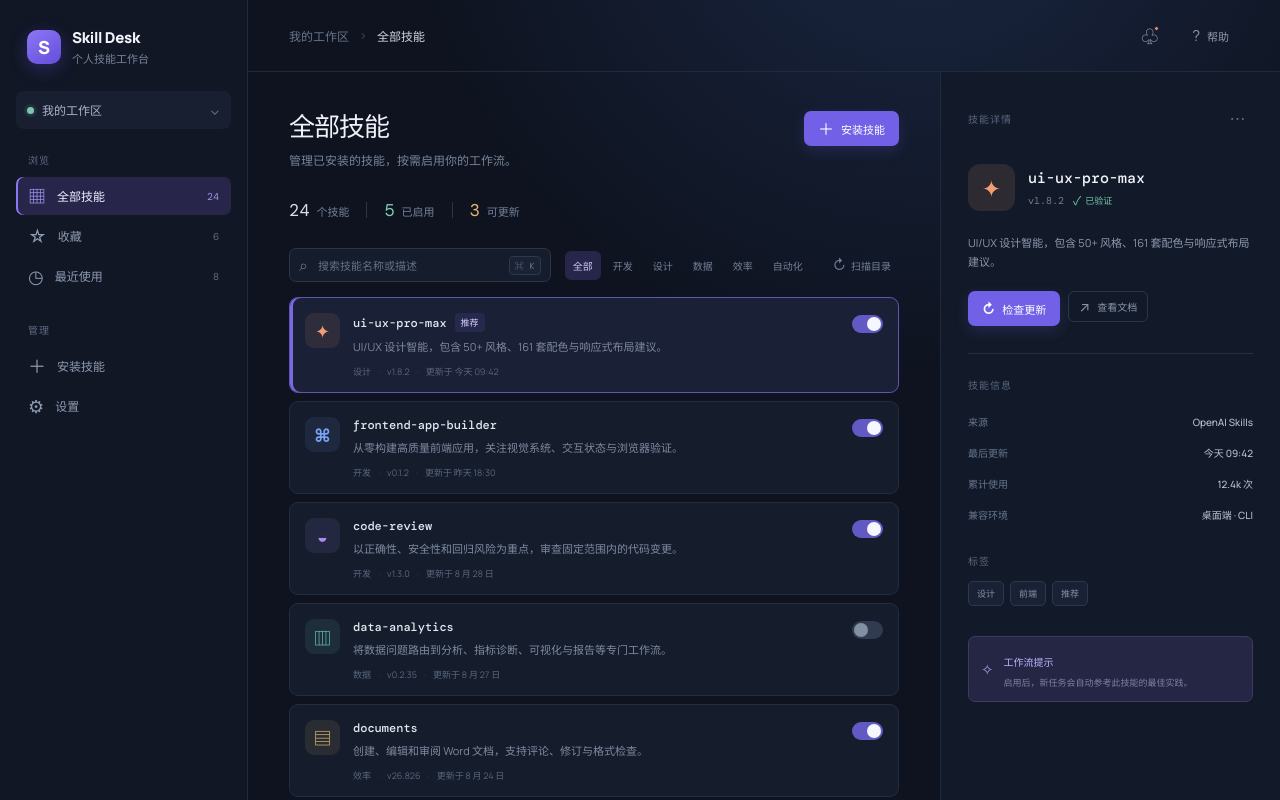
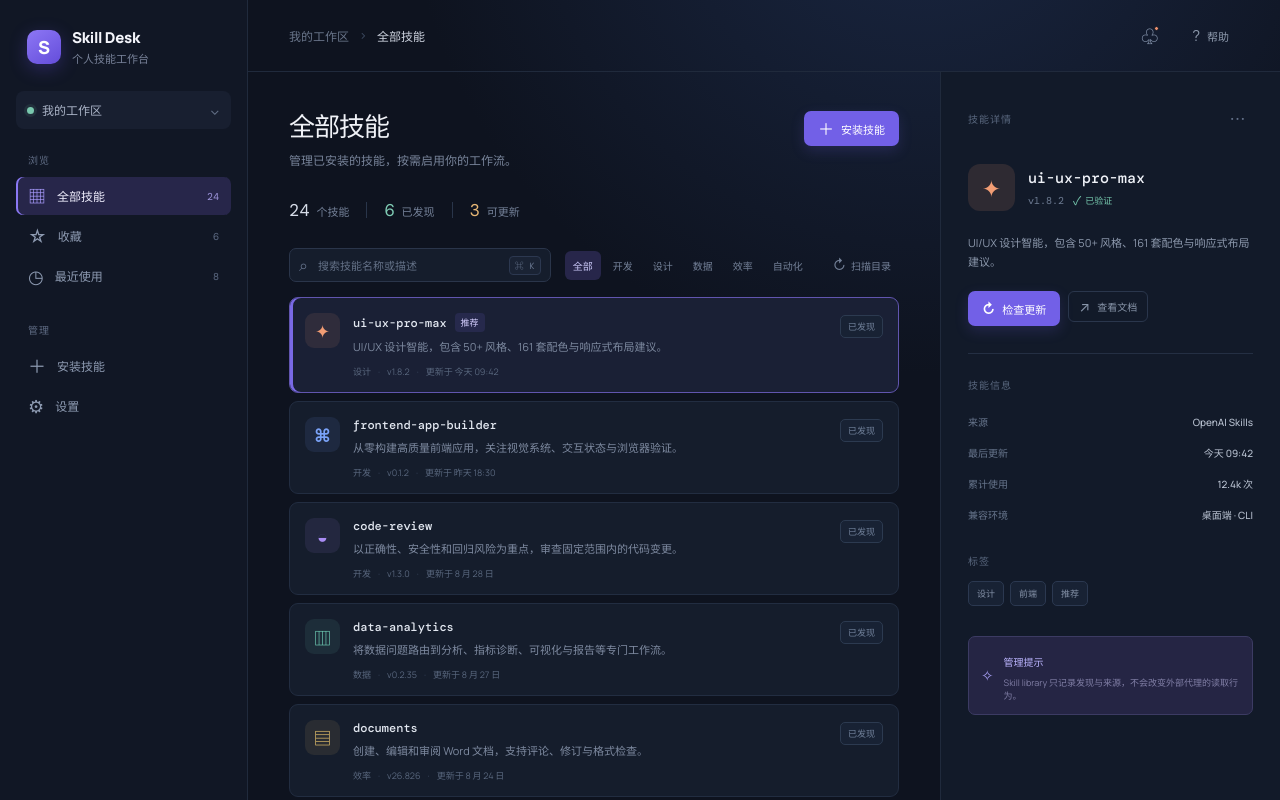
Before and after one commit to xuCesar/smple-skills-management, a React (Vite) app: page / in a window 1280 px wide. Shown: the top 800 px of the page. Built offline with nearby package versions, Linux system fonts and the light colour scheme.

Commit message:
feat: align library UI with management states

```diff
--- a/src/App.tsx
+++ b/src/App.tsx
@@ -13,17 +13,16 @@ type Skill = {
   uses: string
   color: string
   icon: string
-  enabled: boolean
   tags: string[]
 }
 
 const initialSkills: Skill[] = [
-  { id: 'ui-ux-pro-max', name: 'ui-ux-pro-max', description: 'UI/UX 设计智能，包含 50+ 风格、161 套配色与响应式布局建议。', category: '设计', version: '1.8.2', updated: '今天 09:42', uses: '12.4k', color: '#f29d74', icon: '✦', enabled: true, tags: ['设计', '前端', '推荐'] },
-  { id: 'frontend-app-builder', name: 'frontend-app-builder', description: '从零构建高质量前端应用，关注视觉系统、交互状态与浏览器验证。', category: '开发', version: '0.1.2', updated: '昨天 18:30', uses: '8.7k', color: '#7aa2f7', icon: '⌘', enabled: true, tags: ['React', 'Vite', '工作流'] },
-  { id: 'code-review', name: 'code-review', description: '以正确性、安全性和回归风险为重点，审查固定范围内的代码变更。', category: '开发', version: '1.3.0', updated: '8 月 28 日', uses: '6.3k', color: '#a98cf4', icon: '◒', enabled: true, tags: ['质量', '审查'] },
-  { id: 'data-analytics', name: 'data-analytics', description: '将数据问题路由到分析、指标诊断、可视化与报告等专门工作流。', category: '数据', version: '0.2.35', updated: '8 月 27 日', uses: '4.8k', color: '#6dc9b3', icon: '▥', enabled: false, tags: ['分析', '报告'] },
-  { id: 'documents', name: 'documents', description: '创建、编辑和审阅 Word 文档，支持评论、修订与格式检查。', category: '效率', version: '26.826', updated: '8 月 24 日', uses: '3.1k', color: '#e5c16c', icon: '▤', enabled: true, tags: ['文档', 'Office'] },
-  { id: 'browser-control', name: 'browser-control', description: '控制内置浏览器，完成导航、表单填充和可见页面状态检查。', category: '自动化', version: '26.820', updated: '8 月 20 日', uses: '2.6k', color: '#6ec1e4', icon: '◉', enabled: true, tags: ['浏览器', '自动化'] },
+  { id: 'ui-ux-pro-max', name: 'ui-ux-pro-max', description: 'UI/UX 设计智能，包含 50+ 风格、161 套配色与响应式布局建议。', category: '设计', version: '1.8.2', updated: '今天 09:42', uses: '12.4k', color: '#f29d74', icon: '✦', tags: ['设计', '前端', '推荐'] },
+  { id: 'frontend-app-builder', name: 'frontend-app-builder', description: '从零构建高质量前端应用，关注视觉系统、交互状态与浏览器验证。', category: '开发', version: '0.1.2', updated: '昨天 18:30', uses: '8.7k', color: '#7aa2f7', icon: '⌘', tags: ['React', 'Vite', '工作流'] },
+  { id: 'code-review', name: 'code-review', description: '以正确性、安全性和回归风险为重点，审查固定范围内的代码变更。', category: '开发', version: '1.3.0', updated: '8 月 28 日', uses: '6.3k', color: '#a98cf4', icon: '◒', tags: ['质量', '审查'] },
+  { id: 'data-analytics', name: 'data-analytics', description: '将数据问题路由到分析、指标诊断、可视化与报告等专门工作流。', category: '数据', version: '0.2.35', updated: '8 月 27 日', uses: '4.8k', color: '#6dc9b3', icon: '▥', tags: ['分析', '报告'] },
+  { id: 'documents', name: 'documents', description: '创建、编辑和审阅 Word 文档，支持评论、修订与格式检查。', category: '效率', version: '26.826', updated: '8 月 24 日', uses: '3.1k', color: '#e5c16c', icon: '▤', tags: ['文档', 'Office'] },
+  { id: 'browser-control', name: 'browser-control', description: '控制内置浏览器，完成导航、表单填充和可见页面状态检查。', category: '自动化', version: '26.820', updated: '8 月 20 日', uses: '2.6k', color: '#6ec1e4', icon: '◉', tags: ['浏览器', '自动化'] },
 ]
 
 const categories = [
@@ -58,7 +57,7 @@ export function App() {
       const next = await scanSkillDirectories(config.directories, config.installations)
       setSnapshot(next)
       if (next.skills.length > 0) {
-        setSkills(next.skills.map((skill, index) => ({ id: skill.id, name: skill.name, description: skill.description || '暂无描述', category: '开发', version: '—', updated: '刚刚扫描', uses: '—', color: ['#f29d74', '#7aa2f7', '#a98cf4', '#6dc9b3'][index % 4], icon: '✦', enabled: true, tags: ['本地', skill.source === 'default' ? '默认目录' : '自定义目录'] })))
+        setSkills(next.skills.map((skill, index) => ({ id: skill.id, name: skill.name, description: skill.description || '暂无描述', category: '开发', version: '—', updated: '刚刚扫描', uses: '—', color: ['#f29d74', '#7aa2f7', '#a98cf4', '#6dc9b3'][index % 4], icon: '✦', tags: ['本地', skill.source === 'default' ? '默认目录' : '自定义目录'] })))
         setSelectedId(next.skills[0].id)
       }
       setToast(`扫描完成：发现 ${next.skills.length} 个技能`)
@@ -72,15 +71,6 @@ export function App() {
     return matchesQuery && matchesFilter
   }), [skills, query, filter])
 
-  const enabledCount = skills.filter((skill) => skill.enabled).length
-  const toggleSkill = (id: string) => {
-    setSkills((current) => current.map((skill) => skill.id === id ? { ...skill, enabled: !skill.enabled } : skill))
-    const skill = skills.find((item) => item.id === id)
-    if (skill) {
-      setToast(`${skill.name} 已${skill.enabled ? '停用' : '启用'}`)
-      window.setTimeout(() => setToast(''), 2200)
-    }
-  }
 
   return (
     <div className="app-shell">
@@ -102,10 +92,10 @@ export function App() {
         <div className="content-grid">
           <section className="skills-column">
             <div className="page-heading"><div><h1>全部技能</h1><p>管理已安装的技能，按需启用你的工作流。</p></div><button className="primary-button" onClick={() => setShowModal(true)}><Icon size={16}>＋</Icon> 安装技能</button></div>
-            <div className="summary-row"><div className="summary-item"><span className="summary-number">{skills.length + 18}</span><span>个技能</span></div><div className="summary-divider" /><div className="summary-item"><span className="summary-number accent">{enabledCount}</span><span>已启用</span></div><div className="summary-divider" /><div className="summary-item"><span className="summary-number warm">3</span><span>可更新</span></div></div>
+            <div className="summary-row"><div className="summary-item"><span className="summary-number">{skills.length + 18}</span><span>个技能</span></div><div className="summary-divider" /><div className="summary-item"><span className="summary-number accent">{skills.length}</span><span>已发现</span></div><div className="summary-divider" /><div className="summary-item"><span className="summary-number warm">3</span><span>可更新</span></div></div>
             <div className="toolbar"><div className="search-box"><Icon size={16}>⌕</Icon><input value={query} onChange={(event) => setQuery(event.target.value)} placeholder="搜索技能名称或描述" /><kbd>⌘ K</kbd></div><div className="filter-tabs">{categoryFilters.map((item) => <button key={item} className={filter === item ? 'selected' : ''} onClick={() => setFilter(item)}>{item}</button>)}</div><button className="sort-button" onClick={scan} disabled={scanning}><Icon size={14}>↻</Icon> {scanning ? '扫描中…' : snapshot ? '重新扫描' : '扫描目录'}</button></div>
             <div className="skills-list">
-              {filteredSkills.map((skill) => <SkillCard key={skill.id} skill={skill} selected={skill.id === selectedId} onSelect={() => setSelectedId(skill.id)} onToggle={() => toggleSkill(skill.id)} />)}
+              {filteredSkills.map((skill) => <SkillCard key={skill.id} skill={skill} selected={skill.id === selectedId} onSelect={() => setSelectedId(skill.id)} />)}
               {filteredSkills.length === 0 && <div className="empty-state"><div className="empty-icon">⌕</div><h3>没有找到匹配的技能</h3><p>试试搜索其他关键词或切换分类。</p></div>}
             </div>
             <div className="list-footer">显示 {filteredSkills.length} / {skills.length} 个已安装技能 <button>查看全部 <Icon size={13}>→</Icon></button></div>
@@ -119,7 +109,7 @@ export function App() {
             <div className="detail-divider" />
             <div className="detail-section"><div className="section-title">技能信息</div><div className="meta-list"><div><span>来源</span><strong>OpenAI Skills</strong></div><div><span>最后更新</span><strong>{selected.updated}</strong></div><div><span>累计使用</span><strong>{selected.uses} 次</strong></div><div><span>兼容环境</span><strong>桌面端 · CLI</strong></div></div></div>
             <div className="detail-section"><div className="section-title">标签</div><div className="tag-list">{selected.tags.map((tag) => <span className="tag" key={tag}>{tag}</span>)}</div></div>
-            <div className="detail-note"><Icon size={15}>✧</Icon><div><strong>工作流提示</strong><p>启用后，新任务会自动参考此技能的最佳实践。</p></div></div>
+            <div className="detail-note"><Icon size={15}>✧</Icon><div><strong>管理提示</strong><p>Skill library 只记录发现与来源，不会改变外部代理的读取行为。</p></div></div>
           </aside>
         </div>
       </main>
@@ -129,8 +119,8 @@ export function App() {
   )
 }
 
-function SkillCard({ skill, selected, onSelect, onToggle }: { skill: Skill; selected: boolean; onSelect: () => void; onToggle: () => void }) {
-  return <article className={`skill-card ${selected ? 'selected' : ''}`} onClick={onSelect}><div className="skill-card-icon" style={{ background: `${skill.color}18`, color: skill.color }}>{skill.icon}</div><div className="skill-card-body"><div className="skill-card-title"><h3>{skill.name}</h3>{skill.tags.includes('推荐') && <span className="recommend">推荐</span>}</div><p>{skill.description}</p><div className="skill-card-meta"><span>{skill.category}</span><span className="meta-dot">·</span><span>v{skill.version}</span><span className="meta-dot">·</span><span>更新于 {skill.updated}</span></div></div><button aria-label={`${skill.enabled ? '停用' : '启用'} ${skill.name}`} className={`switch ${skill.enabled ? 'on' : ''}`} onClick={(event) => { event.stopPropagation(); onToggle() }}><span /></button></article>
+function SkillCard({ skill, selected, onSelect }: { skill: Skill; selected: boolean; onSelect: () => void }) {
+  return <article className={`skill-card ${selected ? 'selected' : ''}`} onClick={onSelect}><div className="skill-card-icon" style={{ background: `${skill.color}18`, color: skill.color }}>{skill.icon}</div><div className="skill-card-body"><div className="skill-card-title"><h3>{skill.name}</h3>{skill.tags.includes('推荐') && <span className="recommend">推荐</span>}</div><p>{skill.description}</p><div className="skill-card-meta"><span>{skill.category}</span><span className="meta-dot">·</span><span>v{skill.version}</span><span className="meta-dot">·</span><span>更新于 {skill.updated}</span></div></div><span className="library-state">已发现</span></article>
 }
 
 function InstallModal({ onClose, onInstall }: { onClose: () => void; onInstall: () => void }) {
--- a/src/styles.css
+++ b/src/styles.css
@@ -71,6 +71,7 @@ kbd { padding: 2px 5px; border: 1px solid #2c3850; border-radius: 4px; color: #6
 .skill-card-body { min-width: 0; flex: 1; }.skill-card-title { display: flex; align-items: center; gap: 8px; }.skill-card h3 { margin: 0; color: #e2e7f0; font-family: 'DM Mono', monospace; font-size: 12px; font-weight: 500; }.skill-card p { overflow: hidden; margin: 7px 0 10px; color: #7e8aa0; font-size: 11px; line-height: 1.45; text-overflow: ellipsis; white-space: nowrap; }
 .recommend { padding: 3px 6px; border-radius: 4px; color: #d5cfff; background: #6356bd2d; font-size: 9px; }.skill-card-meta { display: flex; align-items: center; gap: 7px; color: #59677e; font-size: 9px; }.meta-dot { color: #3d4b63; }
 .switch { width: 31px; height: 18px; padding: 2px; flex: 0 0 auto; margin-top: 2px; border-radius: 20px; background: #303b50; transition: .2s; }.switch span { display: block; width: 14px; height: 14px; border-radius: 50%; background: #8290a4; transition: .2s; }.switch.on { background: #6359c5; }.switch.on span { transform: translateX(13px); background: #f6f6ff; }
+.library-state { margin: 2px 0 0 auto; padding: 4px 7px; border: 1px solid #2c3a50; border-radius: 5px; color: #71819a; background: #182234; font-size: 9px; white-space: nowrap; }
 .list-footer { display: flex; align-items: center; justify-content: space-between; margin-top: 17px; color: #59667d; font-size: 10px; }.list-footer button { display: flex; align-items: center; gap: 6px; color: #8e87da; background: transparent; font-size: 10px; }.list-footer button:hover { color: #b5b0ff; }
 .empty-state { padding: 58px 0; text-align: center; border: 1px dashed #2b3850; border-radius: 9px; background: #131b2a; }.empty-icon { color: #64748b; font-size: 24px; }.empty-state h3 { margin: 10px 0 5px; color: #bbc4d5; font-size: 13px; }.empty-state p { margin: 0; color: #69768c; font-size: 11px; }
 .detail-panel { padding: 31px 27px; border-left: 1px solid #202a3c; background: #121a29; }.detail-top { display: flex; align-items: center; justify-content: space-between; }.detail-label, .section-title { color: #59677e; font-size: 10px; font-weight: 700; letter-spacing: .1em; text-transform: uppercase; }.icon-button.subtle { color: #64728a; }
```
